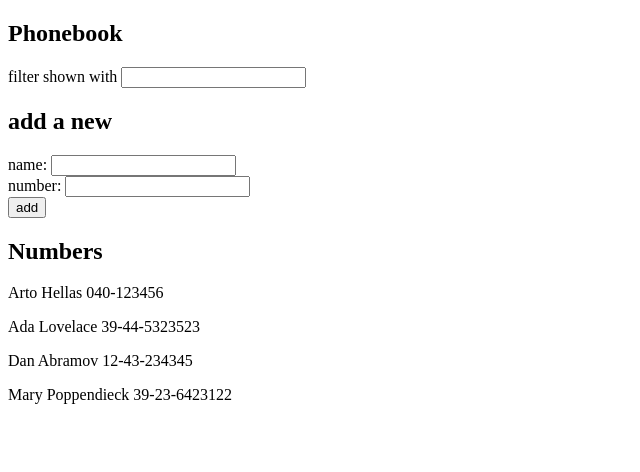
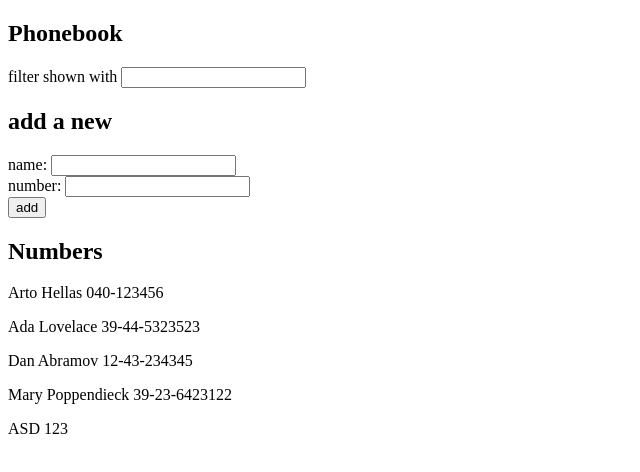
Before and after one commit to petrushurtig/fullstack, a React (Create React App) app in the folder osa2/puhelinluettelo/: page / in a window 1280 px wide. Shown: the top 472 px of the page, without its empty margins (0-640 px from the left). Built offline with nearby package versions, Linux system fonts and the light colour scheme; data requests are answered from the project's data file.

Commit message:
t.2.15.: puhelinluettelo step7

```diff
--- a/osa2/puhelinluettelo/db.json
+++ b/osa2/puhelinluettelo/db.json
@@ -1,5 +1,5 @@
 {
-  "persons":[
+  "persons": [
     {
       "name": "Arto Hellas",
       "number": "040-123456",
@@ -19,6 +19,11 @@
       "name": "Mary Poppendieck",
       "number": "39-23-6423122",
       "id": 4
+    },
+    {
+      "name": "ASD",
+      "number": "123",
+      "id": 5
     }
   ]
 }
--- a/osa2/puhelinluettelo/src/App.js
+++ b/osa2/puhelinluettelo/src/App.js
@@ -27,9 +27,14 @@ const App = () => {
       name: newName,
       number: newNumber
     }
-    setPersons(persons.concat(personObj))
-    setNewName('');
-    setNewNumber('');
+    axios.post('http://localhost:3001/persons', personObj)
+    .then(res => {
+      setPersons(persons.concat(res.data));
+      setNewName('');
+      setNewNumber('');
+    })
+
+
     }
   }
 
```
